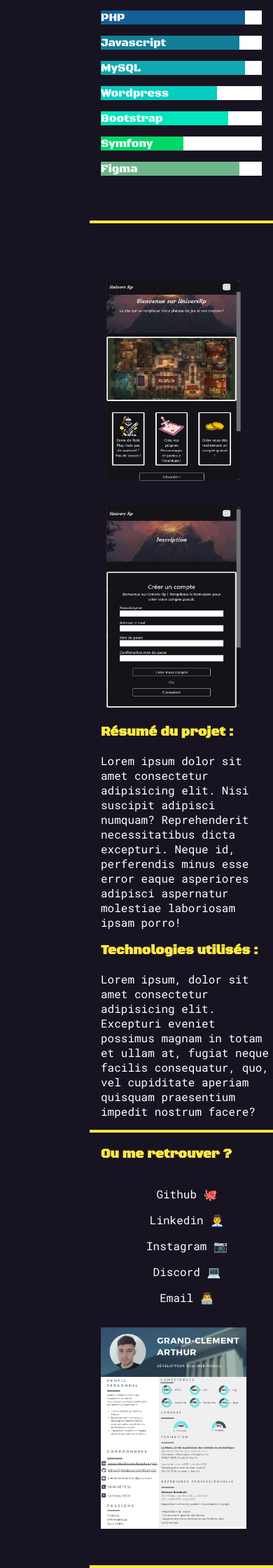
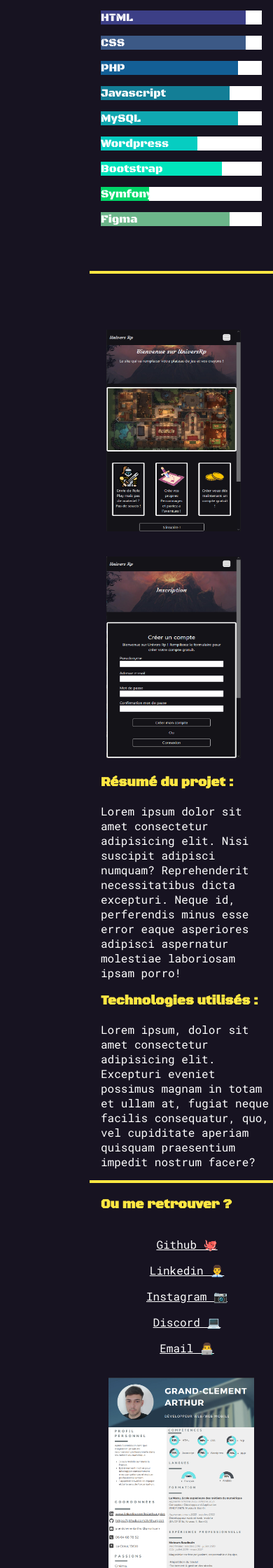
Before and after one commit to Arthurgdct/Arthur, a PHP site: page / in a window 390 px wide. Shown: the part 2600-4840 px from the top of the page at 70% size. Run offline with PHP 8.4, Linux system fonts and the light colour scheme; some libraries are stand-ins or nearby versions; some web fonts are replaced.

Commit message:
ajout du responsive pour les images et le formulaire.

```diff
--- a/assets/css/styles.css
+++ b/assets/css/styles.css
@@ -209,47 +222,47 @@ header {
 
 #htmlbar {
     background-color: #3c3f86;
-    margin-right: 1rem;
+    margin-right: 10%;
 }
 
 #cssbar {
     background-color: #3c5986;
-    margin-right: 1rem
+    margin-right: 10%;
 }
 
 #phpbar {
     background-color: #135f96;
-    margin-right: 1.5rem;
+    margin-right: 15%;
 }
 
 #jsbar {
     background-color: #137e96;
-    margin-right: 2rem;
+    margin-right: 20%;
 }
 
 #mysqlbar {
     background-color: #10a8b1;
-    margin-right: 1.5rem;
+    margin-right: 15%;
 }
 
 #wordpressbar {
     background-color: #06cdc1;
-    margin-right: 4rem;
+    margin-right: 40%;
 }
 
 #bootstrapbar {
     background-color: #01e4bc;
-    margin-right: 3rem;
+    margin-right: 25%;
 }
 
 #symfonybar {
     background-color: #00d769;
-    margin-right: 7rem;
+    margin-right: 70%;
 }
 
 #figmabar {
     background-color: #6cb68a;
-    margin-right: 2rem;
+    margin-right: 20%;
 }
 
 /*end skills*/
@@ -284,12 +297,15 @@ header {
 #link a {
     margin-top: 1rem;
     text-align: center;
-    text-decoration: none;
     color: #fff;
 }
 
+#cv {
+    display: flex;
+    justify-content: center;
+}
+
 #cv img {
-    margin-left: 1rem;
     margin-top: 2rem;
     width: 13rem;
     height: 18rem;
--- a/index.html
+++ b/index.html
@@ -61,7 +61,7 @@
                     <img src="assets/img/IMG_20220818_174427.jpg" alt="">
                 </div>
             </div>
-            <div>
+            <div id="textualpresentation">
                 <p id="sentenceQuestion" class="txt-y blackops">Choisir la longueur de la présentation :</p>
                 <div id="inputLong">
                     <input type="radio" name="pres" id="veryShort">
```
Also changed, not shown: other parts of assets/css/styles.css (+93 -3 lines).
